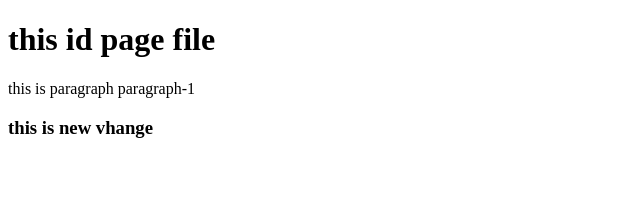
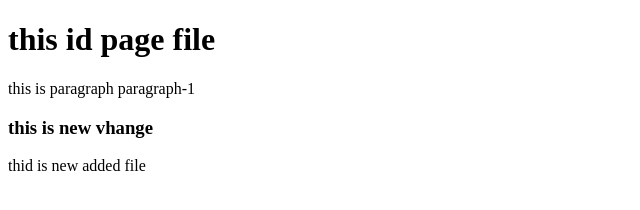
Before and after one commit to mayurmalaviya1997/Practice, a plain HTML site: page page1.html in a window 1280 px wide. Shown: the whole page, without its empty margins (0-640 px from the left). Drawn offline with Linux system fonts and the light colour scheme.

Commit message:
all committed

```diff
--- a/page1.html
+++ b/page1.html
@@ -10,5 +10,6 @@
     <h1> this id page file</h1>
     <p>this is paragraph paragraph-1</p>
     <h3>this is new vhange</h3>
+    <p> thid is new added file</p>
 </body>
 </html>
```
